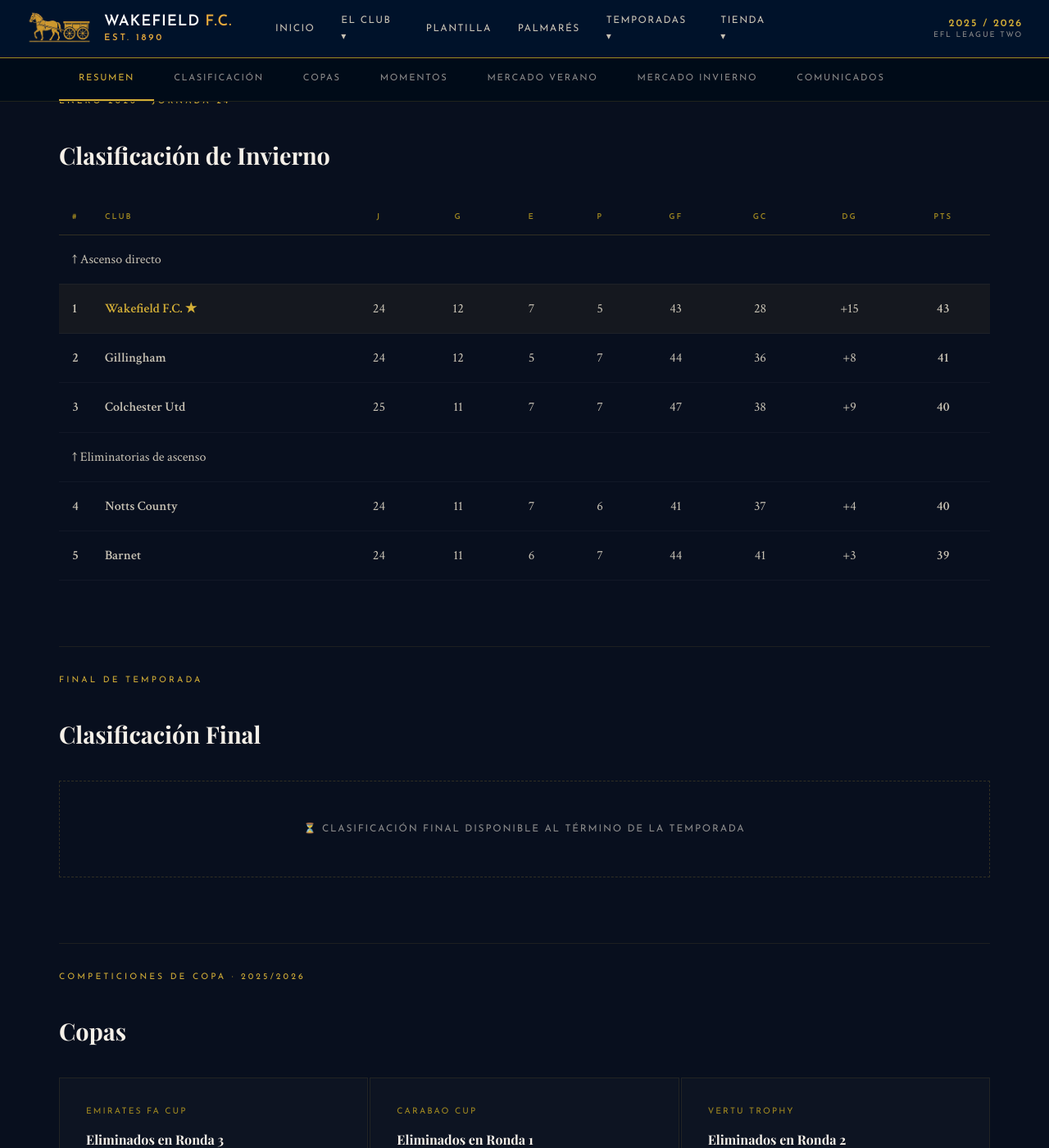
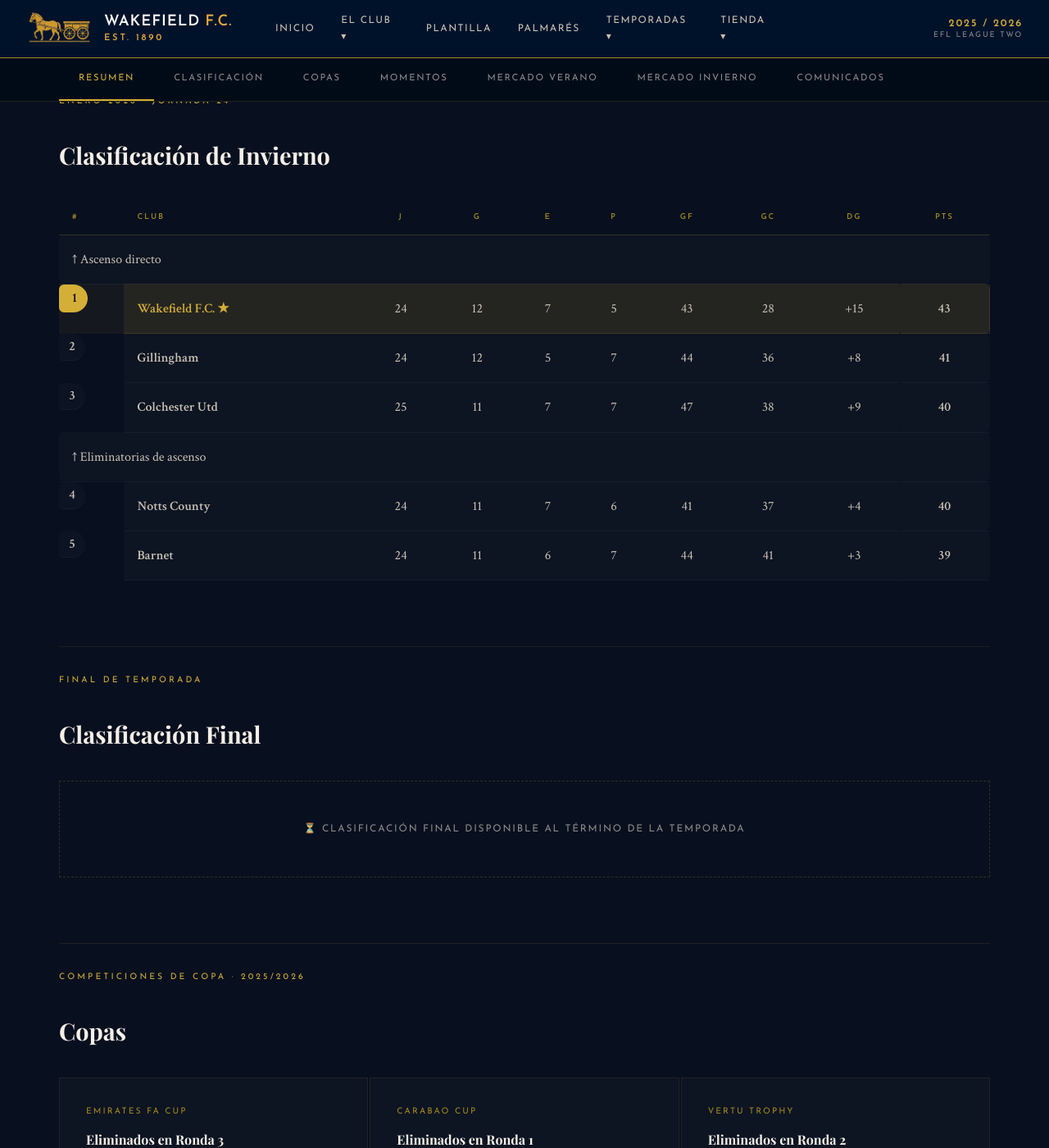
Before and after one commit to riise66/wakefieldfc, a Jekyll site: the page built from pages/temporada-2526.html, in a window 1280 px wide and 1400 px high, scrolled down 1278 px. Shown: the whole window at 82% size. Built offline with Jekyll 4.4.1, drawn with Linux system fonts in a browser that asks for light colours; some web fonts are replaced; a style sheet for code colours, icons or effects is not loaded.

Commit message:
Update temporada-2526.css

```diff
--- a/assets/css/temporada-2526.css
+++ b/assets/css/temporada-2526.css
@@ -267,3 +267,151 @@
   cursor: pointer;
   line-height: 1;
 }
+
+/* TABLA CLASIFICACIÓN V2 */
+.table-responsive {
+  width: 100%;
+  overflow-x: auto;
+  margin-top: 1.5rem;
+  background: rgba(255, 255, 255, 0.015);
+  border: 1px solid rgba(212, 175, 55, 0.1);
+  border-radius: 8px;
+  padding: 1rem;
+}
+
+.tabla-clasificacion {
+  width: 100%;
+  border-collapse: separate;
+  border-spacing: 0 4px; /* Separación entre filas para darle un toque moderno */
+  min-width: 650px; /* Evita que se aplaste en móviles */
+}
+
+.tabla-clasificacion th {
+  font-family: var(--font-sans);
+  font-size: 0.65rem;
+  letter-spacing: 0.2em;
+  text-transform: uppercase;
+  color: var(--gold-dim);
+  padding: 1rem;
+  text-align: center;
+  border-bottom: 1px solid rgba(212, 175, 55, 0.2);
+}
+
+.tabla-clasificacion th:first-child,
+.tabla-clasificacion th:nth-child(2) {
+  text-align: left;
+}
+
+.tabla-clasificacion td {
+  padding: 0.85rem 1rem;
+  font-family: var(--font-body);
+  font-size: 1rem;
+  color: var(--grey-light);
+  text-align: center;
+  background: rgba(255, 255, 255, 0.02);
+  transition: all 0.2s ease;
+}
+
+/* Bordes redondeados en los extremos de cada fila */
+.tabla-clasificacion tr td:first-child {
+  border-top-left-radius: 6px;
+  border-bottom-left-radius: 6px;
+  text-align: left;
+}
+.tabla-clasificacion tr td:last-child {
+  border-top-right-radius: 6px;
+  border-bottom-right-radius: 6px;
+}
+
+/* Indicadores de zona (Líneas de color a la izquierda) */
+.tabla-clasificacion tr.ascenso-directo td:first-child {
+  border-left: 3px solid #4CAF50;
+}
+.tabla-clasificacion tr.playoffs td:first-child {
+  border-left: 3px solid #2196F3;
+}
+
+/* Diseño de la posición */
+.tabla-pos {
+  display: inline-flex;
+  align-items: center;
+  justify-content: center;
+  width: 26px;
+  height: 26px;
+  border-radius: 50%;
+  background: rgba(255, 255, 255, 0.05);
+  font-family: var(--font-sans);
+  font-size: 0.75rem;
+  font-weight: 700;
+  color: var(--grey);
+}
+
+.tabla-club {
+  font-family: var(--font-display);
+  font-size: 1.05rem;
+  font-weight: 700;
+  color: var(--white);
+}
+
+/* Resalte de los puntos */
+.tabla-pts {
+  font-family: var(--font-display);
+  font-size: 1.15rem;
+  font-weight: 900;
+  color: var(--gold);
+  background: rgba(212, 175, 55, 0.05);
+  border-radius: 4px;
+  padding: 0.2rem 0.6rem;
+}
+
+/* Estilo especial para el Wakefield F.C. */
+.tabla-clasificacion tr.wakefield td {
+  background: rgba(212, 175, 55, 0.08);
+  border-top: 1px solid rgba(212, 175, 55, 0.15);
+  border-bottom: 1px solid rgba(212, 175, 55, 0.15);
+}
+.tabla-clasificacion tr.wakefield td:first-child {
+  border-left: 3px solid var(--gold);
+}
+.tabla-clasificacion tr.wakefield td:last-child {
+  border-right: 1px solid rgba(212, 175, 55, 0.15);
+}
+.tabla-clasificacion tr.wakefield .tabla-club {
+  color: var(--gold);
+}
+.tabla-clasificacion tr.wakefield .tabla-pos {
+  background: var(--gold);
+  color: var(--navy-dark);
+}
+
+/* Efecto hover interactivo */
+.tabla-clasificacion tr:hover td {
+  background: rgba(212, 175, 55, 0.06);
+  transform: scale(1.005);
+  cursor: default;
+}
+
+/* Leyenda inferior */
+.tabla-leyenda {
+  display: flex;
+  gap: 1.5rem;
+  margin-top: 1.25rem;
+  padding-left: 0.5rem;
+}
+.leyenda-item {
+  display: flex;
+  align-items: center;
+  gap: 0.5rem;
+  font-family: var(--font-sans);
+  font-size: 0.65rem;
+  letter-spacing: 0.15em;
+  text-transform: uppercase;
+  color: var(--grey);
+}
+.leyenda-dot {
+  width: 8px;
+  height: 8px;
+  border-radius: 50%;
+}
+.dot-directo { background: #4CAF50; }
+.dot-playoff { background: #2196F3; }
```
